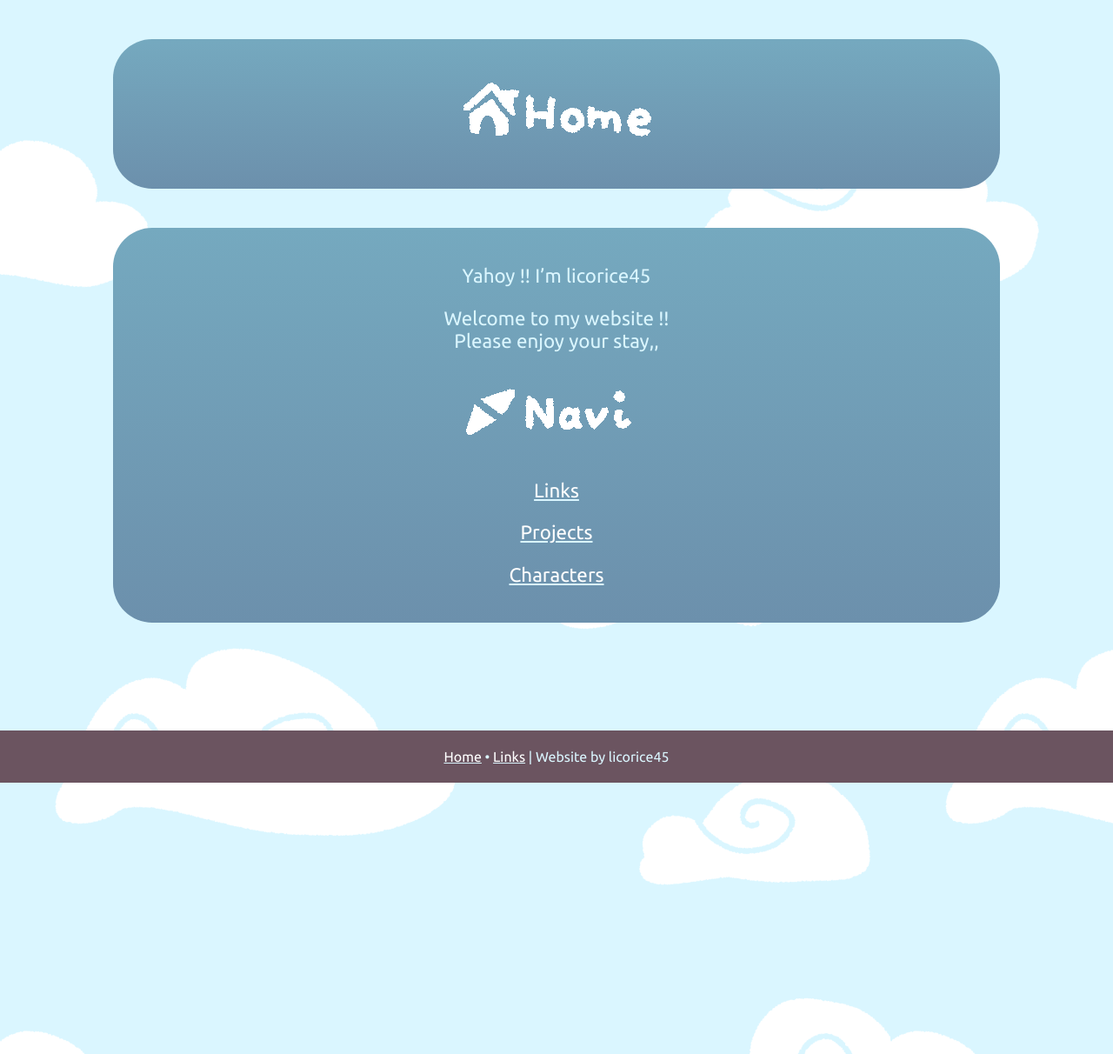
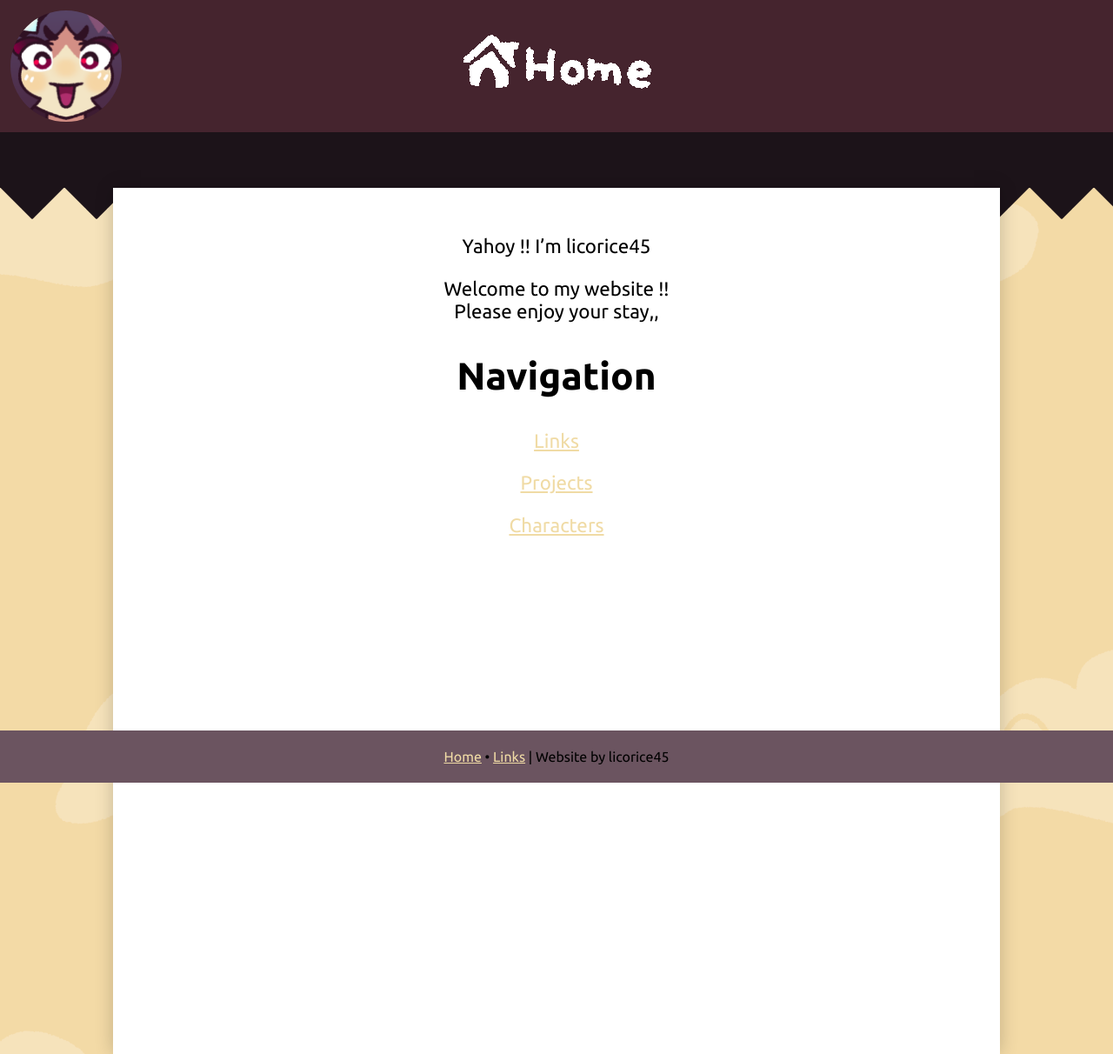
Before and after one commit to licorice45/licorice45.github.io, a Jekyll site: the page built from index.md, in a window 1280 px wide. Shown: the whole page at 87% size. Built offline with Jekyll 4.4.1, drawn with Linux system fonts in a browser that asks for light colours.

Commit message:
new style

```diff
--- a/_includes/header.html
+++ b/_includes/header.html
@@ -1,3 +1,7 @@
 <header>
-	<h1><img src="/assets/sprites/{{ page.header }}.gif" alt="{{ page.header }}"></h1>
+	<h1><a href="/"><img align="left" class="header_pfp" src="/assets/sprites/ocs/pfp_Licorice.png" alt="pfp"></a><img src="/assets/sprites/{{ page.header }}.gif" alt="{{ page.header }}"></h1>
 </header>
+
+<div class="navbar-bg-container">
+	<div class="navbar-bg"></div>
+</div>
--- a/_layouts/default.html
+++ b/_layouts/default.html
@@ -6,7 +6,6 @@
       {{ content }}
     </section>
     </div>
-
-      {% include footer.html %}
+	{% include footer.html %}
   </body>
 </html>
--- a/assets/style.css
+++ b/assets/style.css
@@ -13,22 +13,50 @@ body {
 	grid-auto-flow: column;
 	background-image: url(sprites/clouds_pattern.png);
 	font-family: Ubuntu, sans-serif;
+	margin: 0;
 }
 
 div.body {
 	max-width: 1000px;
-	border-radius: 45px;
-	margin: 45px auto 90px;
-	padding: 20px 10px;
-	background-image: linear-gradient(#75A9BF, #6C90AC);
+	min-height: 100vh;
+	margin: -36px auto 0;
+	padding: 32px 10px 64px;
+	background-color: WHITE;
+	box-shadow: 0px 0px 20px rgba(0, 0, 0, 0.2);
 }
 
 header {
-	max-width: 1000px;
-	border-radius: 45px;
-	margin: 45px auto 45px;
-	padding: 20px 10px;
-	background-image: linear-gradient(#75A9BF, #6C90AC);
+	padding: 10px 40px;
+	background-color: #45242E;
+}
+
+img.header_pfp {
+	position: absolute;
+	top: 12px;
+	left: 12px;
+	border-radius: 50%;
+	height: 128px;
+}
+
+.navbar-bg-container {
+	overflow: hidden;
+}
+
+.navbar-bg {
+	background-image: url(sprites/navbar.png);
+	height: 100px;
+	width: 125%;
+	animation: navbarscroll 3s linear infinite;
+}
+
+
+@keyframes "navbarscroll" {
+	0% {
+		transform: translate(0);
+	}
+	100% {
+		transform: translate(-74px);
+	}
 }
 
 div.gallery {
@@ -47,24 +75,21 @@ div.gallery {
 h1 {
 	font-size: 2.75em;
 	text-align: center;
-	color: #DAF6FF;
 }
 
 h2 {
 	font-size: 1.75em;
 	text-align: center;
-	color: #DAF6FF;
 }
 
 p {
 	text-align: center;
 	font-size: 1.4em;
-	color: #DAF6FF;
 }
 
 a {
-	color: WHITE;
-	text-decoration: underline #DAF6FF;
+	color: #F0DBA5;
+	text-decoration: underline #F0DBA5;
 }
 
 
@@ -88,7 +113,7 @@ table {
 th, td {
   padding: 5px;
   font-size: 1.4em;
-  color: #DAF6FF;
+  color: #946047;
   text-align: left;
 }
 
@@ -99,3 +124,9 @@ img.showcase {
   margin-left: auto;
   margin-right: auto;
 }
+
+@media only screen and (max-width: 768px) {
+	img.header_pfp {
+		display: none;
+	}
+}
--- a/index.md
+++ b/index.md
@@ -9,7 +9,7 @@ Welcome to my website !!\
 Please enjoy your stay,,
 
 
-# ![Navi](assets/sprites/navi.gif)
+# Navigation
 [Links](/links)
 
 [Projects](/projects)
```
Also changed, not shown: assets/sprites/clouds_pattern.png, assets/sprites/navbar.png (added).
